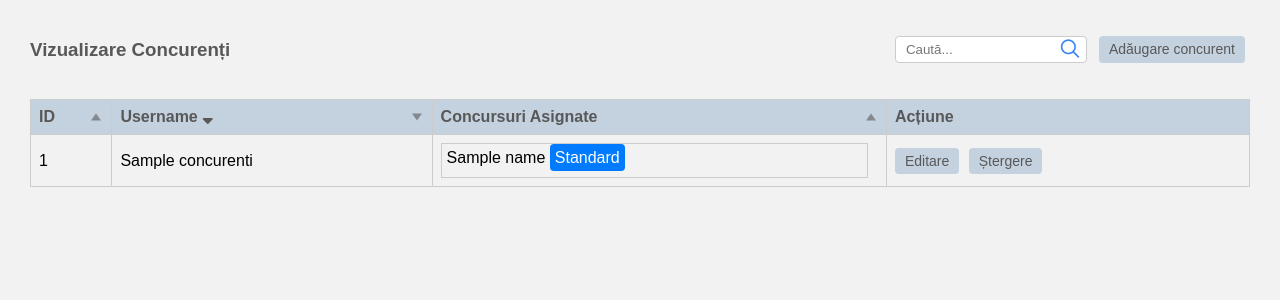
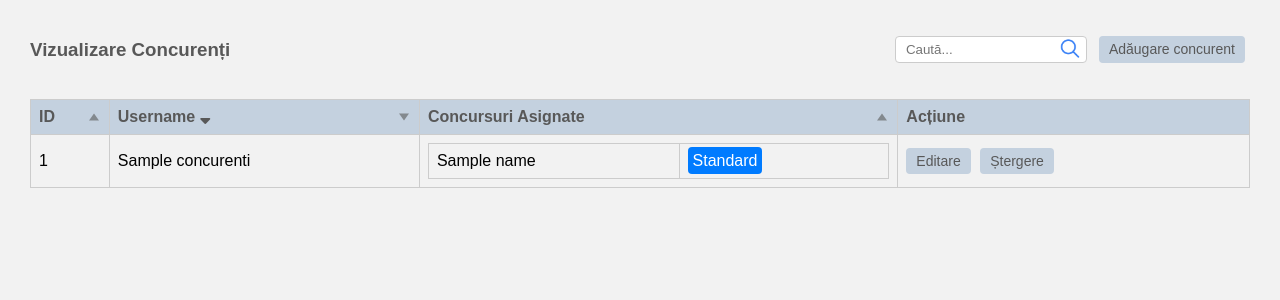
Before and after one commit to vasicioban/quiz_project_fixed_0_local, a Flask app: page /view_contestants in a window 1280 px wide. Shown: the part 50-350 px from the top of the page. Run offline with Flask 3, Linux system fonts and the light colour scheme; the visitor is signed in with stand-in values (Sample User, id 1); a database or web service that is not in the repository returns one stand-in record (values such as "Sample title"); some libraries are stand-ins or nearby versions.

Commit message:
view_contestants: show contests as table

```diff
--- a/templates/view_contestants.html
+++ b/templates/view_contestants.html
@@ -206,20 +206,12 @@
 
         .participants-box {
             border: 1px solid #ccc;
-            padding: 5px;
-            width: 95%;
             max-height: 50px;
             overflow-y: scroll;
         }
 
-        .participants-box ul {
-            list-style-type: none;
-            padding: 0;
-            margin: 0;
-        }
-
-        .participants-box ul li {
-            margin-bottom: 5px;
+        .participants-box:not(:has(table)) {
+            padding: 5px;
         }
 
         .add-button {
@@ -279,7 +271,12 @@
             background-color: #f1b1b9;
         }
 
-        li a {
+        .participants-box table {
+            margin: 0;
+            border-style: hidden;
+        }
+
+        td a {
             background-color: #007bff;
             border-radius: 4px;
             padding: 5px;
@@ -376,19 +373,22 @@
                     <td>
                         <div class="participants-box">
                             {% if contestant.contests_assigned %}
-                            <ul>
+                            <table>
+
                                 {% for contest in contestant.contests_assigned %}
-                                <li>
-                                    {{ contest.titlu }}
+                                <tr>
+                                    <td>{{ contest.titlu }}</td>
+                                    <td>
                                         {% for variant in contest.variants %}
                                         {% if variant.completed %}
                                         <a href="{{ url_for('test_report', id_concurs=contest.id, id_set=variant.id_set, username=contestant.username, total_score=variant.total_score) }}"
                                             target="_blank">{{ variant.title }}</a>
                                         {% endif %}
                                         {% endfor %}
-                                </li>
+                                    </td>
+                                </tr>
                                 {% endfor %}
-                            </ul>
+                            </table>
                             {% else %}
                             Niciun concurs asignat
                             {% endif %}
```
Lines whose indentation alone changed are shown as unchanged.
